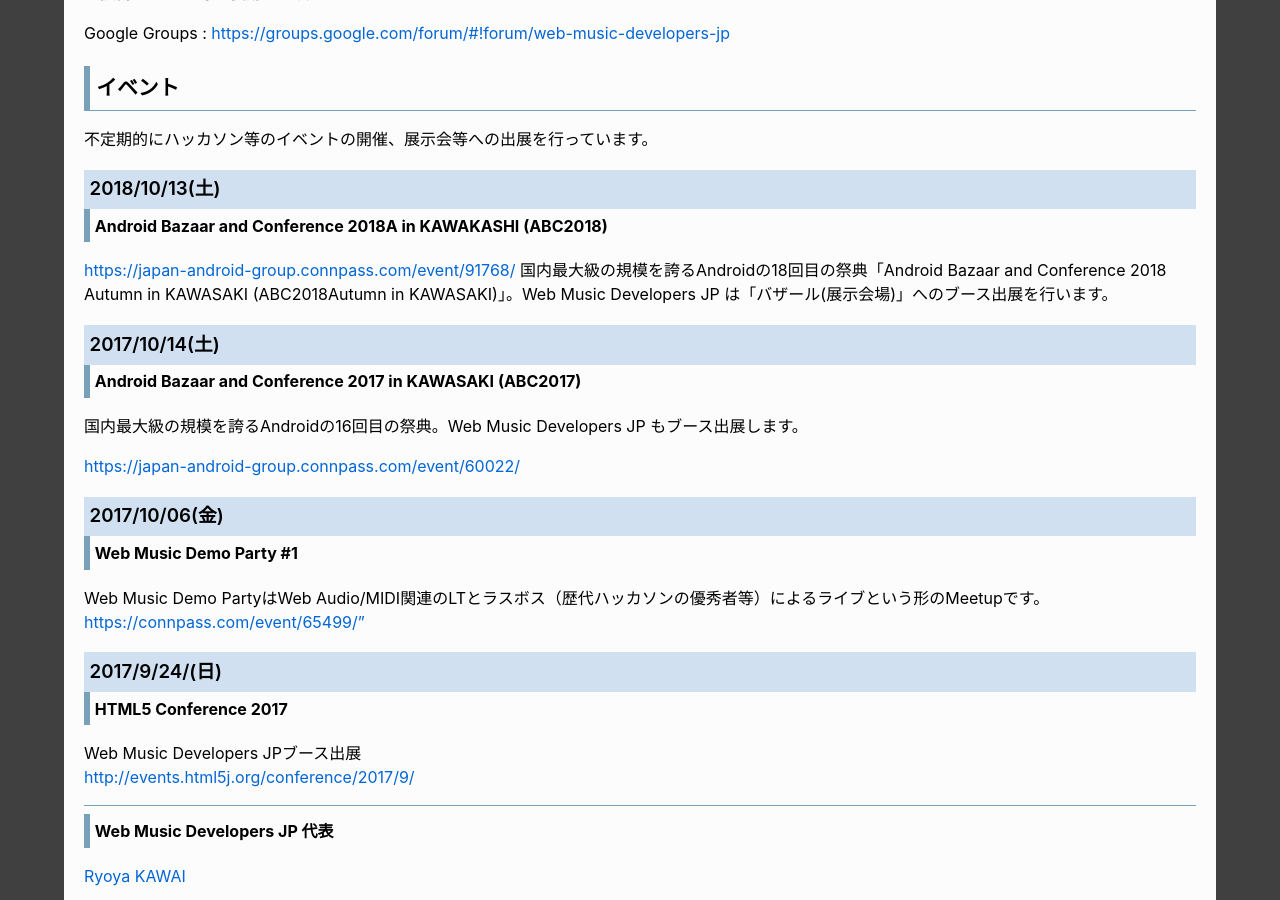
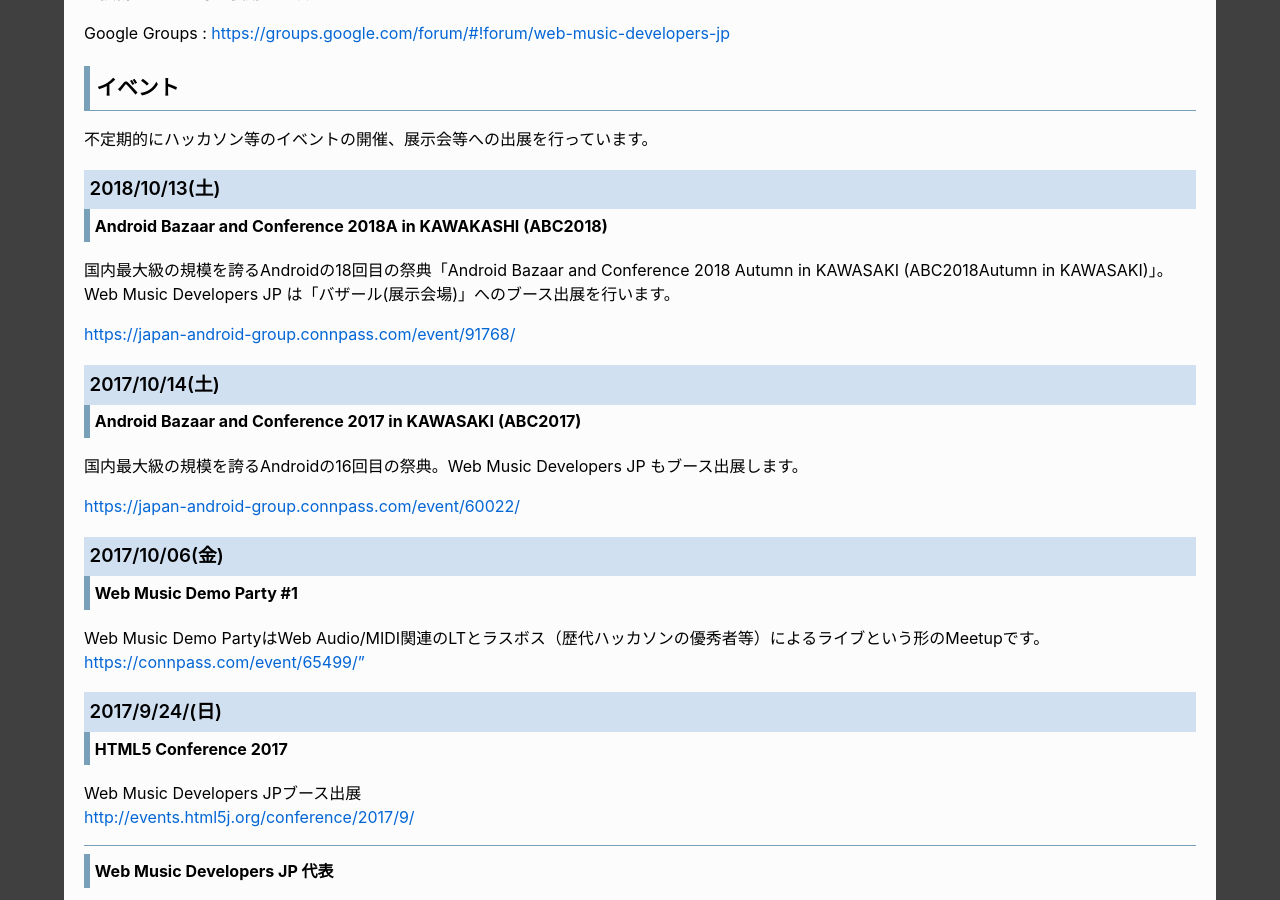
Before and after one commit to WebMusicDevelopersJP/WebMusicDevelopersJP.github.io, a Jekyll site: the page built from index.md, in a window 1280 px wide and 900 px high, scrolled down 783 px. Built offline with Jekyll 4.4.1, drawn with Linux system fonts in a browser that asks for light colours; our own code applies the rules of GitHub Pages for plain Markdown files; comment, search, counter and statistics services are not loaded.

```diff
--- a/index.md
+++ b/index.md
@@ -15,8 +15,9 @@ Google Groups : [https://groups.google.com/forum/#!forum/web-music-developers-jp
 
 ### 2018/10/13(土)
 #### Android Bazaar and Conference 2018A in KAWAKASHI (ABC2018)
+国内最大級の規模を誇るAndroidの18回目の祭典「Android Bazaar and Conference 2018 Autumn in KAWASAKI (ABC2018Autumn in KAWASAKI)」。Web Music Developers JP は「バザール(展示会場)」へのブース出展を行います。
+
 [https://japan-android-group.connpass.com/event/91768/](https://japan-android-group.connpass.com/event/91768/)
-国内最大級の規模を誇るAndroidの18回目の祭典「Android Bazaar and Conference 2018 Autumn in KAWASAKI (ABC2018Autumn in KAWASAKI)」。Web Music Developers JP は「バザール(展示会場)」へのブース出展を行います。
 
 ### 2017/10/14(土)
 #### Android Bazaar and Conference 2017 in KAWASAKI (ABC2017)
```
